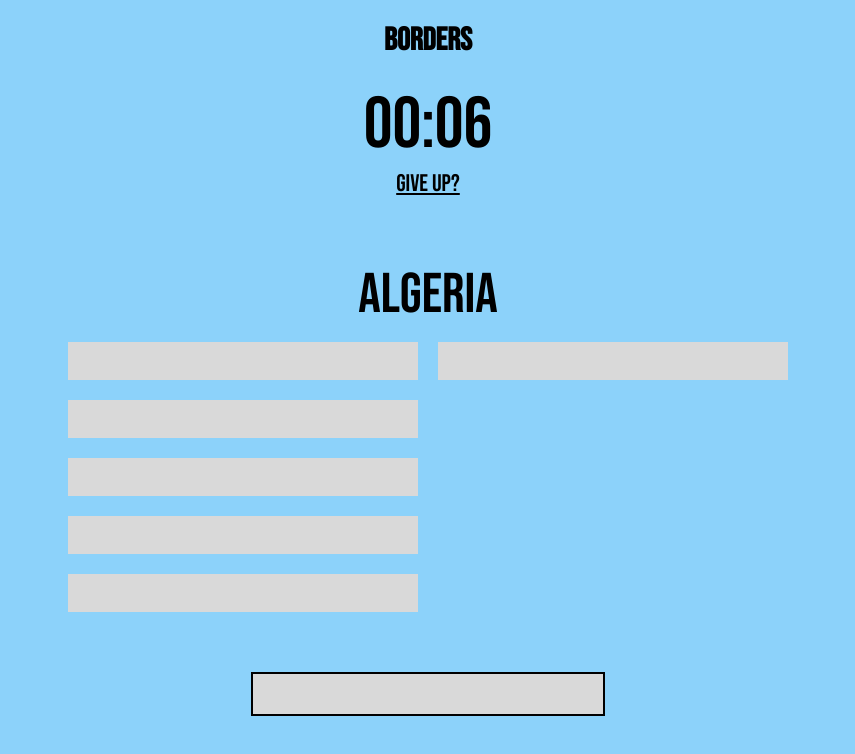
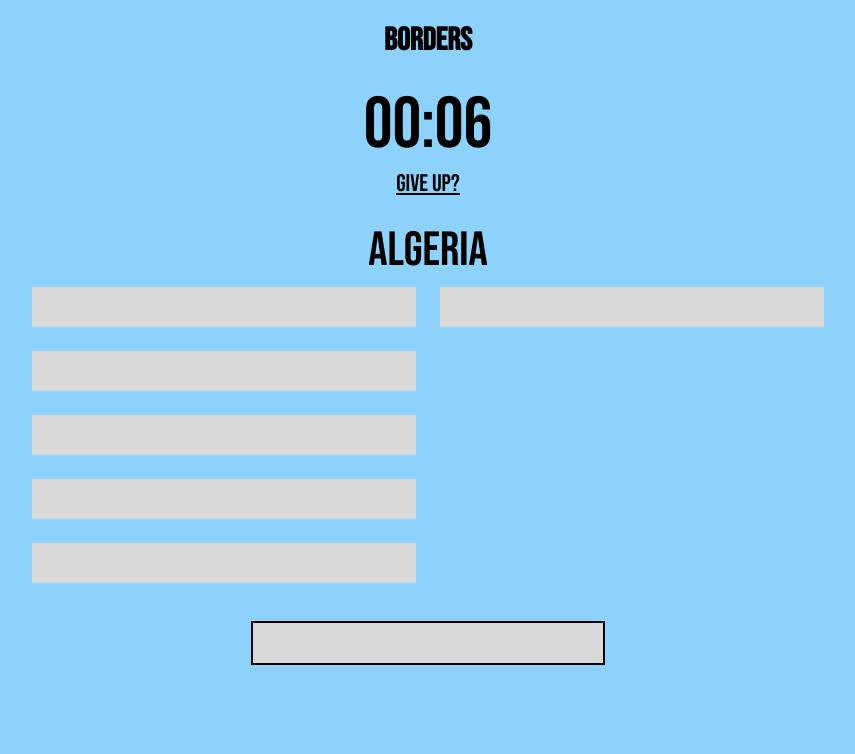
Before and after one commit to fabbrob/Project-4, a React (Create React App) app in the folder client/: page /borders/play in a window 1280 px wide. Shown: the top 754 px of the page, without its empty margins (212-1067 px from the left). Built offline with nearby package versions, Linux system fonts and the light colour scheme.

Commit message:
altered styling to vh and vw so the content fits on the page more cleanly

```diff
--- a/client/src/App.css
+++ b/client/src/App.css
@@ -19,9 +19,9 @@ body {
   flex-direction: column;
   justify-content: center;
   align-items: center;
-  gap: 20px;
+  gap: 2vh;
 
-  margin-top: 5%;
+  margin-top: 5vh;
   font-family: var(--primary-font);
 }
 
@@ -81,14 +81,14 @@ body {
   justify-content: center;
   align-items: center;
 
-  margin-top: 7%;
+  margin-top: 7vh;
   font-family: var(--primary-font);
 }
 
 .gameNav {
   display: flex;
   justify-content: center;
-  gap: 30%;
+  gap: 10vw;
 }
 
 .gameNav > * {
@@ -101,7 +101,7 @@ body {
 }
 
 .playPage h2 {
-  margin: 5% 0 5% 0;
+  margin: 5vh 0 5vh 0;
   font-size: 36px;
 }
 
@@ -114,8 +114,9 @@ body {
   border-radius: 60px;
 
   font-size: 48px;
-  width: 20%;
+  width: 20vw;
   min-width: 300px;
+  margin: 5vh 0 5vh 0;
 }
 
 .playButton:hover {
@@ -130,7 +131,7 @@ body {
   justify-content: center;
   align-items: center;
 
-  margin-top: 5%;
+  margin-top: 5vh;
 }
 
 .backToHome:hover {
@@ -145,7 +146,7 @@ body {
 .backToHome p {
   font-size: 36px;
   margin: 0;
-  margin-top: 10px;
+  margin-top: 1vh;
 }
 
 /* GAME PAGE */
@@ -176,18 +177,24 @@ body {
 }
 
 .flag {
-  height: 320px;
-  margin: 5% 0 1% 0;
+  height: 280px;
+  margin: 5vh 0 1vh 0;
 }
 
+.shapeContainer {
+  height: 250px;
+  margin: 0 0 5vh 0;
+}
 .shape {
-  margin: 5% 0 1% 0;
-  height: 320px;
+  margin: 5vh 0 0 0;
+  height: auto;
+  max-height: 250px;
+  max-width: 400px;
 }
 
 .capital {
-  margin: 5% 0 1% 0;
-  height: 320px;
+  margin: 5vh 0 1vh 0;
+  height: 280px;
 
   display: flex;
   flex-direction: column;
@@ -196,12 +203,12 @@ body {
 }
 
 .capitalToGuess, .bordersToGuess {
-  font-size: 56px;
   margin: 0;
 }
 
 .bordersToGuess {
-  margin: 5% 0 1% 0;
+  margin: 3vh 0 1vh 0;
+  font-size: 48px;
 }
 
 .borders {
@@ -211,17 +218,17 @@ body {
   justify-content: flex-start;
   align-content: center;
   flex-wrap: wrap;
-  width: 100%;
-  height: 320px;
-  gap: 20px;
-  margin: 0 b 0 1% 0;
+  width: 100vw;
+  height: 40vh;
+  gap: 3vh;
+  margin: 0 0 1vh 0;
 }
 
 .border {
   display: grid;
   grid-template-columns: 10% 1fr 10%;
-  width: 350px;
-  height: 38px;
+  width: 30vw;
+  height: 5vh;
 }
 
 .borderGuess {
@@ -237,7 +244,7 @@ body {
 }
 
 .answerReveal {
-  margin: none;
+  margin: 2vh 0 2vh 0;
   font-size: 24px;
   height: 1em;
 }
@@ -253,7 +260,7 @@ body {
   grid-template-columns: 10% 1fr 10%;
   height: 40px;
   width: 350px;
-  margin-top: 1%;
+  margin-top: 1vh;
   outline: 2px solid black;
 }
 
@@ -271,6 +278,7 @@ body {
 }
 
 .guessResult {
+  padding-right: 10px;
   grid-column: 3 / 4;
   display: flex;
   justify-content: center;
@@ -302,16 +310,18 @@ body {
   justify-content: center;
   align-items: center;
 
-  margin-top: 7%;
+  margin-top: 7vh;
   font-family: var(--primary-font);
 }
 
 .finishedTitle {
   font-size: 54px;
+  margin: 3vh;
 }
 
 .finishedScore, .finishedTime {
   font-size: 28px;
+  margin: 4vh;
 }
 
 .backButton {
@@ -323,7 +333,7 @@ body {
   border-radius: 40px;
 
   font-size: 36px;
-  width: 15%;
+  width: 15vw;
   min-width: 300px;
   margin-top: 5%;
 }
--- a/client/src/components/CountriesInformationDisplay.js
+++ b/client/src/components/CountriesInformationDisplay.js
@@ -3,8 +3,10 @@ import React from "react";
 const CountriesInformationDisplay = (props) => {
     return (
         <>
-        <img src={`/images/countries/${props.abbr}/512.png`} className="shape" alt="countryToGuess"></img>
-        <p className="answerReveal">{props.answer}</p>
+            <div className="shapeContainer">
+                <img src={`/images/countries/${props.abbr}/512.png`} className="shape" alt="countryToGuess"></img>
+            </div>
+            <p className="answerReveal">{props.answer}</p>
         </>
     );
 }
--- a/client/src/pages/GamePage.js
+++ b/client/src/pages/GamePage.js
@@ -69,7 +69,7 @@ const GamePage = (props) => {
 
   //to keep the guess field onFocus
   useEffect(() => {
-      inputFocus.current.focus();
+      inputFocus?.current?.focus();
   });
 
   //to update borders
```
